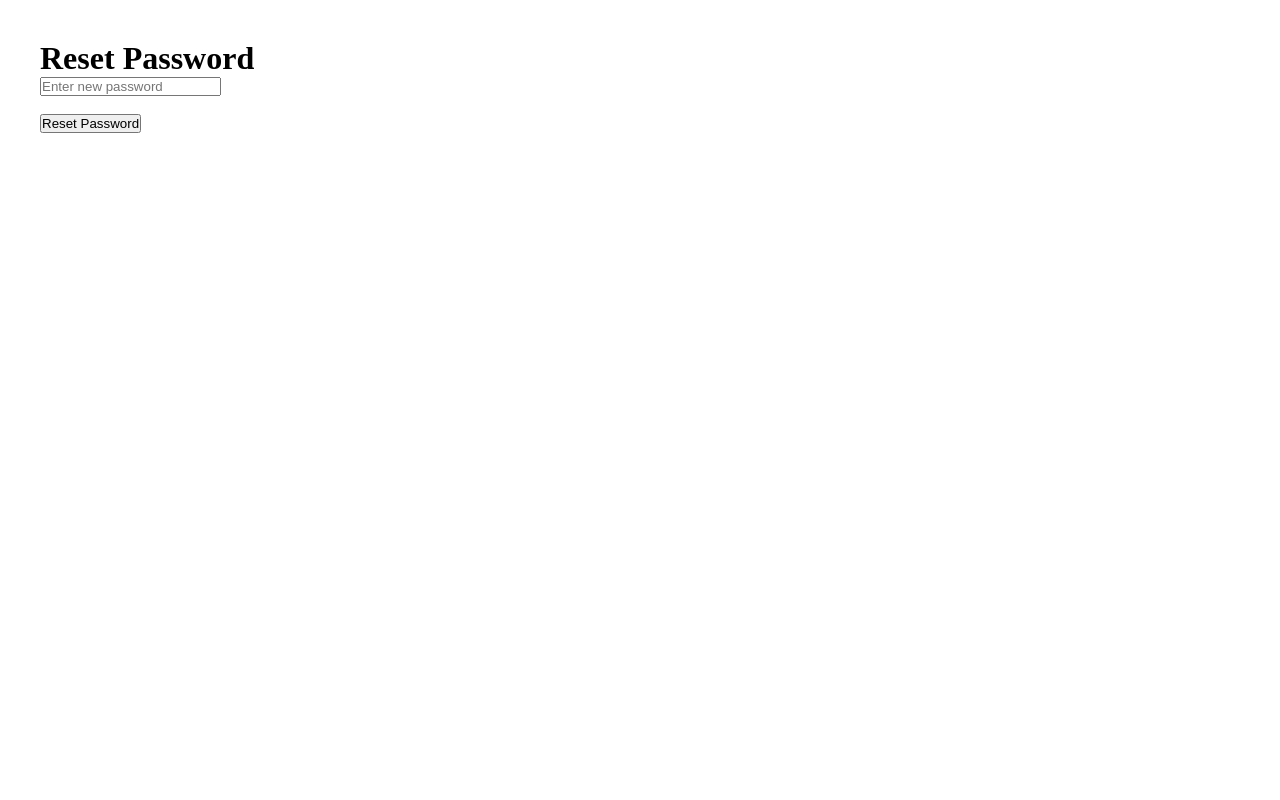
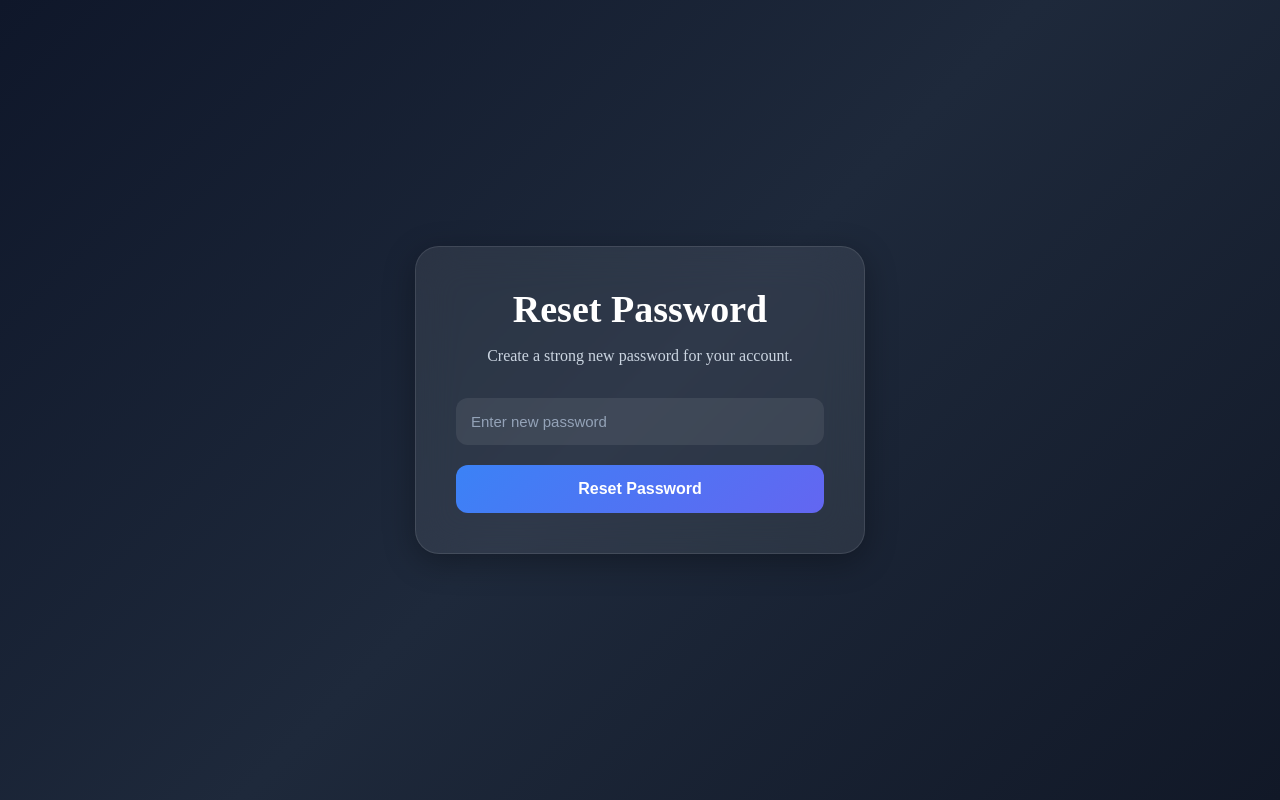
Before and after one commit to Jayachaithanyaram/mern-auth-system, a React app in the folder frontend/: page /reset-password/1 in a window 1280 px wide. Built offline with nearby package versions, Linux system fonts and the light colour scheme; the HTML template or start-up script is replaced by a standard one.

Commit message:
Styled password recovery pages

```diff
--- a/frontend/src/pages/ResetPassword.jsx
+++ b/frontend/src/pages/ResetPassword.jsx
@@ -1,6 +1,7 @@
 import { useState } from "react";
 import api from "../services/api";
 import { useParams, useNavigate } from "react-router-dom";
+import "../styles/ResetPassword.css";
 
 function ResetPassword() {
   const { token } = useParams();
@@ -27,25 +28,41 @@ function ResetPassword() {
   };
 
   return (
-    <div style={{ padding: "40px" }}>
-      <h1>Reset Password</h1>
+  <div className="reset-page">
+
+    <div className="reset-card">
+
+      <h1 className="reset-title">
+        Reset Password
+      </h1>
+
+      <p className="reset-subtitle">
+        Create a strong new password for your account.
+      </p>
 
       <form onSubmit={handleSubmit}>
+
         <input
           type="password"
           placeholder="Enter new password"
           value={password}
           onChange={(e) => setPassword(e.target.value)}
+          className="reset-input"
         />
 
-        <br /><br />
-
-        <button type="submit">
+        <button
+          type="submit"
+          className="reset-btn"
+        >
           Reset Password
         </button>
+
       </form>
+
     </div>
-  );
+
+  </div>
+);
 }
 
 export default ResetPassword;
--- /dev/null
+++ b/frontend/src/styles/ForgotPassword.css
@@ -0,0 +1,138 @@
+* {
+  margin: 0;
+  padding: 0;
+  box-sizing: border-box;
+}
+
+.forgot-page {
+
+  min-height: 100vh;
+
+  display: flex;
+
+  justify-content: center;
+
+  align-items: center;
+
+  background:
+  linear-gradient(
+    135deg,
+    #0f172a,
+    #1e293b,
+    #111827
+  );
+
+  padding: 20px;
+}
+
+.forgot-card {
+
+  width: 450px;
+
+  padding: 40px;
+
+  border-radius: 24px;
+
+  background:
+  rgba(255,255,255,0.08);
+
+  backdrop-filter: blur(20px);
+
+  border:
+  1px solid rgba(255,255,255,0.1);
+
+  box-shadow:
+  0 8px 32px rgba(0,0,0,0.3);
+}
+
+.forgot-title {
+
+  color: white;
+
+  text-align: center;
+
+  font-size: 38px;
+
+  margin-bottom: 12px;
+}
+
+.forgot-subtitle {
+
+  text-align: center;
+
+  color: #cbd5e1;
+
+  margin-bottom: 30px;
+
+  line-height: 1.6;
+}
+
+.forgot-input {
+
+  width: 100%;
+
+  padding: 15px;
+
+  border: none;
+
+  border-radius: 12px;
+
+  background:
+  rgba(255,255,255,0.08);
+
+  color: white;
+
+  font-size: 15px;
+
+  outline: none;
+
+  margin-bottom: 20px;
+}
+
+.forgot-input::placeholder {
+  color: #94a3b8;
+}
+
+.forgot-input:focus {
+
+  border: 1px solid #60a5fa;
+
+  box-shadow:
+  0 0 15px rgba(96,165,250,.4);
+}
+
+.forgot-btn {
+
+  width: 100%;
+
+  padding: 15px;
+
+  border: none;
+
+  border-radius: 12px;
+
+  cursor: pointer;
+
+  color: white;
+
+  font-size: 16px;
+
+  font-weight: 600;
+
+  background:
+  linear-gradient(
+    135deg,
+    #3b82f6,
+    #6366f1
+  );
+
+  transition: .3s;
+}
+
+.forgot-btn:hover {
+
+  transform: translateY(-2px);
+
+  box-shadow:
+  0 0 20px rgba(59,130,246,.4);
+}
--- /dev/null
+++ b/frontend/src/styles/ResetPassword.css
@@ -0,0 +1,138 @@
+*{
+  margin:0;
+  padding:0;
+  box-sizing:border-box;
+}
+
+.reset-page{
+
+  min-height:100vh;
+
+  display:flex;
+
+  justify-content:center;
+
+  align-items:center;
+
+  padding:20px;
+
+  background:
+  linear-gradient(
+    135deg,
+    #0f172a,
+    #1e293b,
+    #111827
+  );
+}
+
+.reset-card{
+
+  width:450px;
+
+  padding:40px;
+
+  border-radius:24px;
+
+  background:
+  rgba(255,255,255,.08);
+
+  backdrop-filter:blur(20px);
+
+  border:
+  1px solid rgba(255,255,255,.1);
+
+  box-shadow:
+  0 8px 32px rgba(0,0,0,.3);
+}
+
+.reset-title{
+
+  color:white;
+
+  text-align:center;
+
+  font-size:38px;
+
+  margin-bottom:12px;
+}
+
+.reset-subtitle{
+
+  text-align:center;
+
+  color:#cbd5e1;
+
+  margin-bottom:30px;
+
+  line-height:1.6;
+}
+
+.reset-input{
+
+  width:100%;
+
+  padding:15px;
+
+  border:none;
+
+  border-radius:12px;
+
+  background:
+  rgba(255,255,255,.08);
+
+  color:white;
+
+  font-size:15px;
+
+  outline:none;
+
+  margin-bottom:20px;
+}
+
+.reset-input::placeholder{
+  color:#94a3b8;
+}
+
+.reset-input:focus{
+
+  border:1px solid #60a5fa;
+
+  box-shadow:
+  0 0 15px rgba(96,165,250,.4);
+}
+
+.reset-btn{
+
+  width:100%;
+
+  padding:15px;
+
+  border:none;
+
+  border-radius:12px;
+
+  cursor:pointer;
+
+  color:white;
+
+  font-size:16px;
+
+  font-weight:600;
+
+  background:
+  linear-gradient(
+    135deg,
+    #3b82f6,
+    #6366f1
+  );
+
+  transition:.3s;
+}
+
+.reset-btn:hover{
+
+  transform:translateY(-2px);
+
+  box-shadow:
+  0 0 20px rgba(59,130,246,.4);
+}
```
